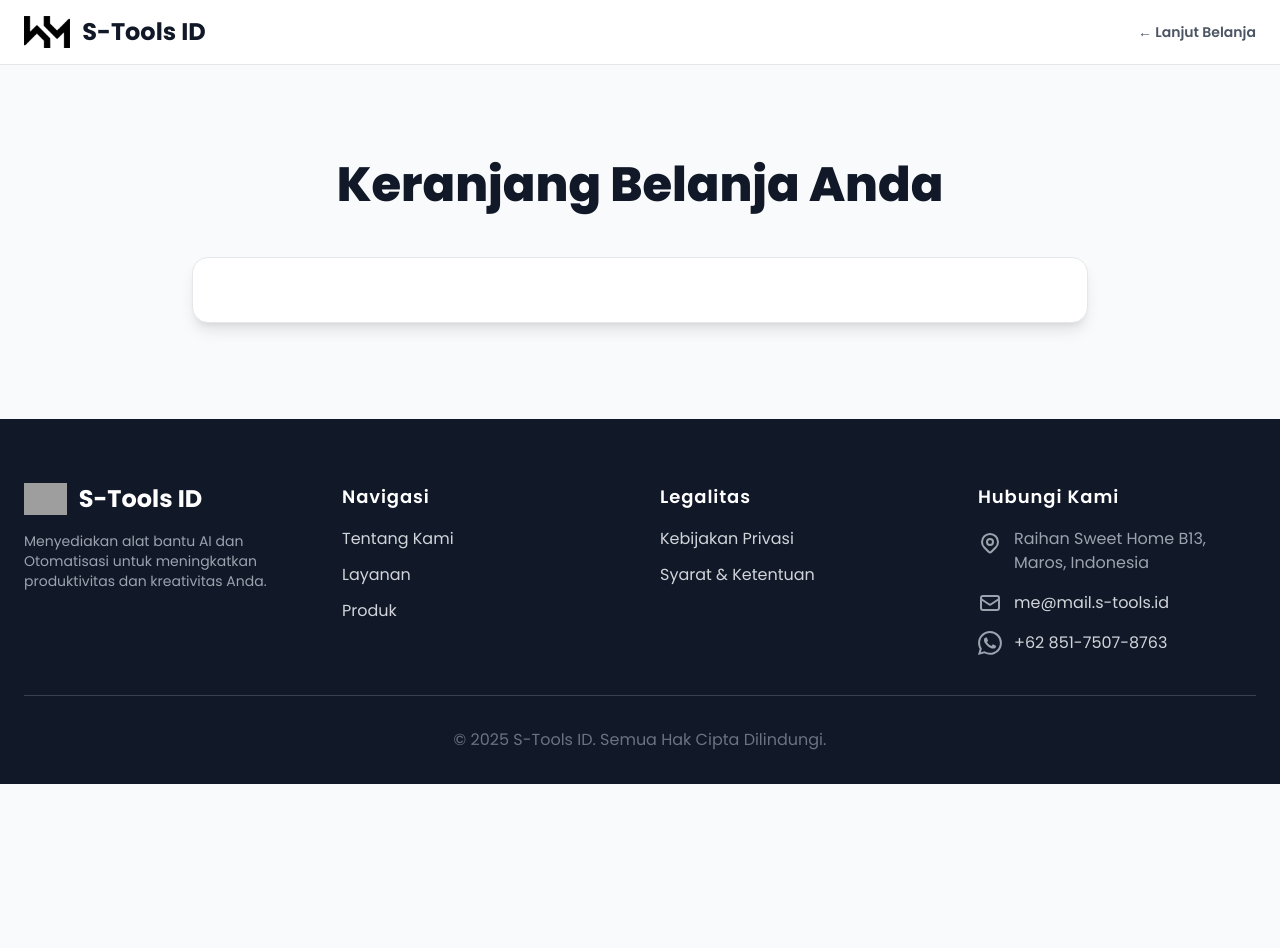
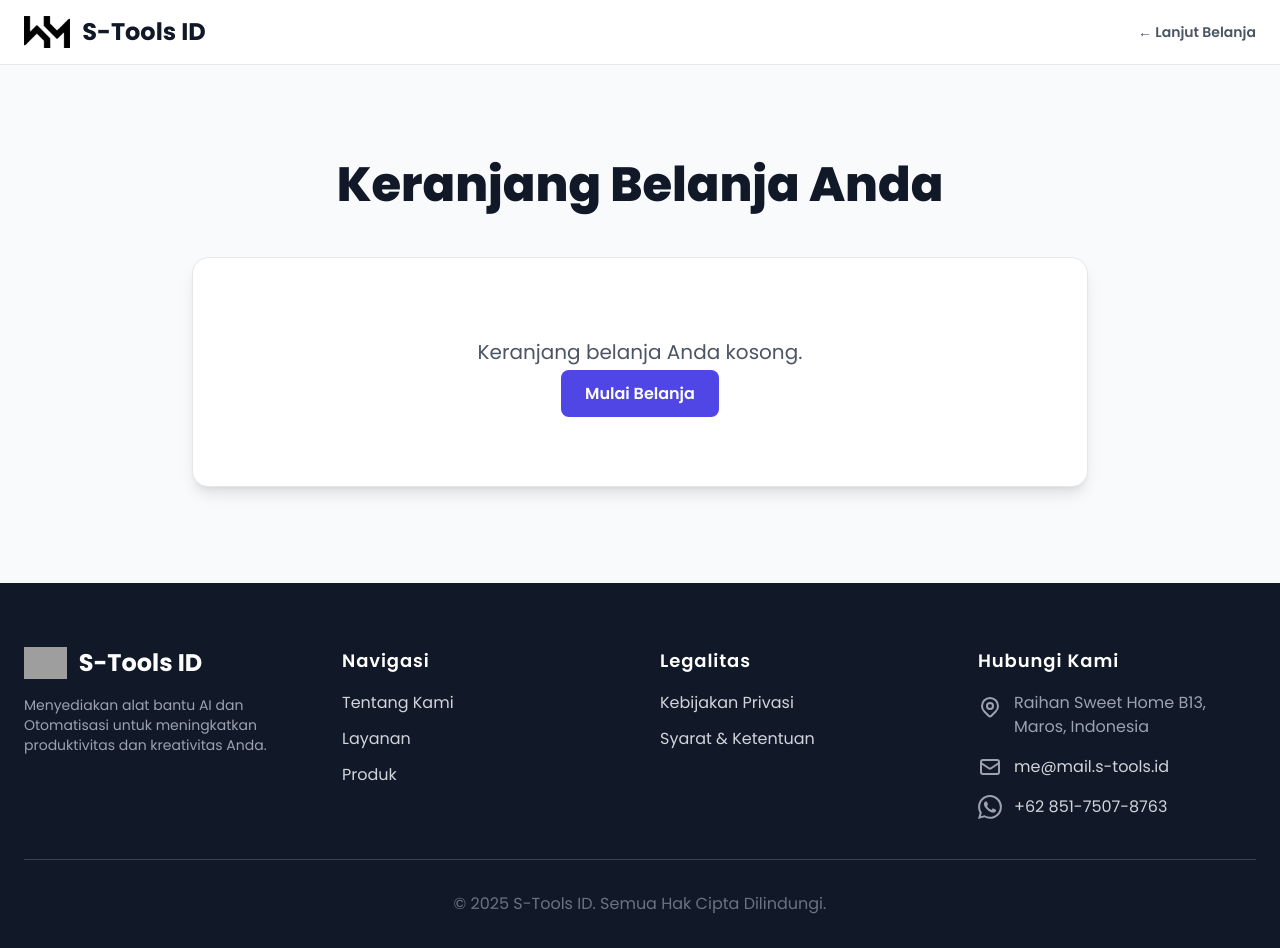
Before and after one commit to senrima/produk, a plain HTML site: page keranjang.html in a window 1280 px wide. Before the commit the page ends 800 px from the top, so only its background shows below. Drawn offline with nearby package versions, Linux system fonts and the light colour scheme; grey boxes are pictures that could not be loaded.

Commit message:
Update keranjang.html

```diff
--- a/keranjang.html
+++ b/keranjang.html
@@ -109,7 +109,7 @@
         </div>
     </footer>
 
-    <script src="keranjang.js"></script>
+    <script src="js/keranjang.js"></script>
     <script>
         document.addEventListener('DOMContentLoaded', () => {
             renderCartPage(); // Panggil fungsi untuk merender halaman keranjang
```
